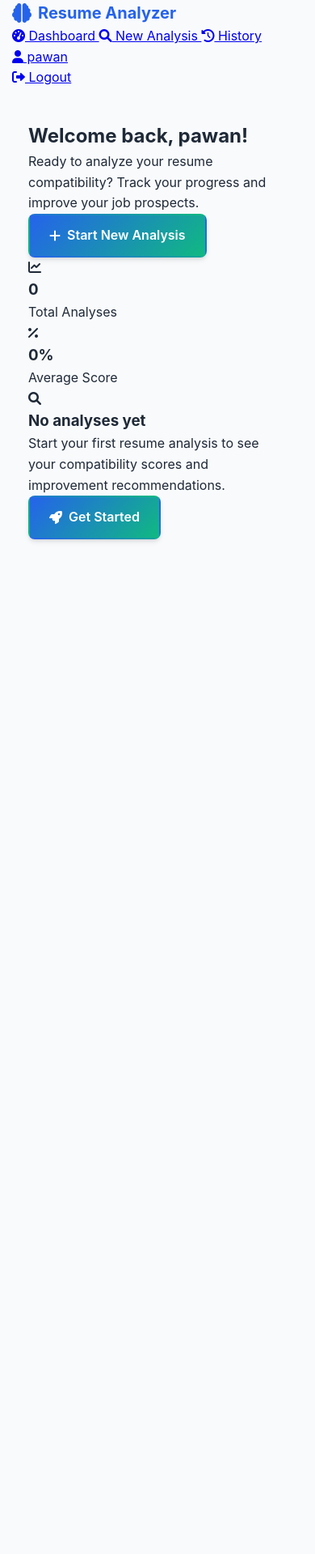
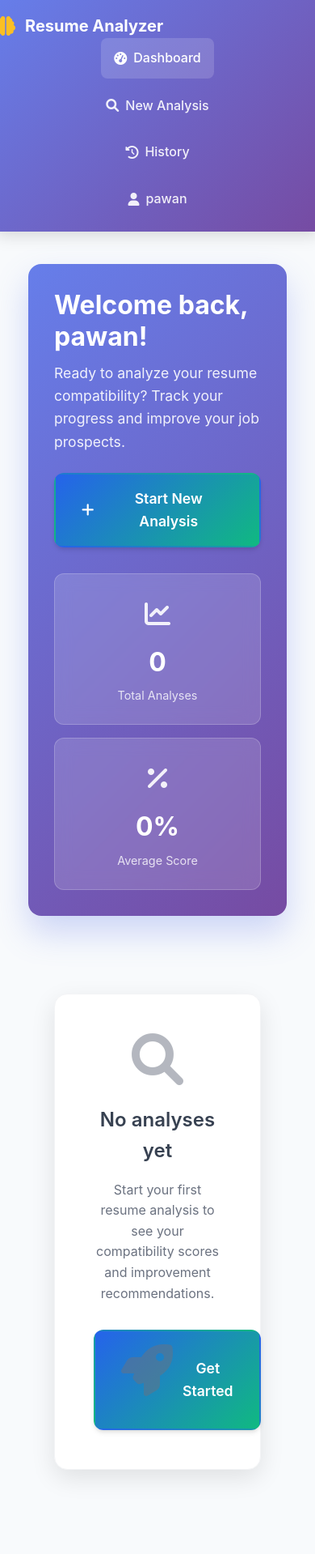
Before and after one commit to pawanbhattarai/resumeanalyzer, a Flask app: page /dashboard in a window 390 px wide. Shown: the whole page at 81% size. Before the commit the page ends 669 px from the top, so only its background shows below. Run offline with Flask 3, Linux system fonts and the light colour scheme; a user stored in the database is signed in.

Commit message:
Enhance the dashboard layout with a new stylesheet and improved visual elements
Adds a new CSS file, static/dashboard.css, to style the dashboard layout, including the navigation bar, welcome section, and stat cards, with improved aesthetics and responsiveness.

Replit-Commit-Author: Agent
Replit-Commit-Session-Id: 0d8ca8bb-57cd-41b3-b61c-11c60814e136
Replit-Commit-Checkpoint-Type: full_checkpoint
Replit-Commit-Screenshot-Url: https://storage.googleapis.com/screenshot-production-us-central1/a0399b20-a20d-4f05-9ff1-c1c5c3074750/0d8ca8bb-57cd-41b3-b61c-11c60814e136/sFTIgbe

```diff
--- /dev/null
+++ b/static/dashboard.css
@@ -0,0 +1,380 @@
+/* Dashboard-specific styles */
+
+/* Enhanced Navigation */
+.navbar {
+    background: linear-gradient(135deg, #667eea 0%, #764ba2 100%);
+    border-bottom: none;
+    padding: 1rem 0;
+    margin: 0 -20px;
+    position: sticky;
+    top: 0;
+    z-index: 100;
+    box-shadow: 0 4px 20px rgba(0,0,0,0.15);
+}
+
+.nav-brand {
+    display: flex;
+    align-items: center;
+    gap: 0.75rem;
+    color: white;
+    font-size: 1.25rem;
+    font-weight: 700;
+}
+
+.nav-brand i {
+    color: #fbbf24;
+    font-size: 1.5rem;
+}
+
+.nav-menu {
+    display: flex;
+    align-items: center;
+    gap: 1rem;
+}
+
+.nav-link {
+    display: flex;
+    align-items: center;
+    gap: 0.5rem;
+    padding: 0.75rem 1rem;
+    color: rgba(255, 255, 255, 0.9);
+    text-decoration: none;
+    border-radius: 8px;
+    transition: all 0.3s ease;
+    font-weight: 500;
+}
+
+.nav-link:hover, .nav-link.active {
+    background: rgba(255, 255, 255, 0.15);
+    color: white;
+    transform: translateY(-1px);
+}
+
+.nav-dropdown {
+    position: relative;
+}
+
+.dropdown-menu {
+    position: absolute;
+    top: 100%;
+    right: 0;
+    background: white;
+    border-radius: 8px;
+    box-shadow: 0 10px 25px rgba(0,0,0,0.15);
+    min-width: 160px;
+    padding: 0.5rem 0;
+    opacity: 0;
+    visibility: hidden;
+    transform: translateY(-10px);
+    transition: all 0.3s ease;
+}
+
+.nav-dropdown:hover .dropdown-menu {
+    opacity: 1;
+    visibility: visible;
+    transform: translateY(0);
+}
+
+.dropdown-item {
+    display: flex;
+    align-items: center;
+    gap: 0.5rem;
+    padding: 0.75rem 1rem;
+    color: #374151;
+    text-decoration: none;
+    transition: background 0.2s ease;
+}
+
+.dropdown-item:hover {
+    background: #f3f4f6;
+}
+
+/* Welcome Section Enhancement */
+.welcome-section {
+    margin-bottom: 2rem;
+}
+
+.welcome-card {
+    background: linear-gradient(135deg, #667eea 0%, #764ba2 100%);
+    border-radius: 16px;
+    padding: 2.5rem;
+    color: white;
+    display: grid;
+    grid-template-columns: 1fr auto;
+    gap: 2rem;
+    align-items: center;
+    box-shadow: 0 20px 40px rgba(102, 126, 234, 0.3);
+    position: relative;
+    overflow: hidden;
+}
+
+.welcome-card::before {
+    content: '';
+    position: absolute;
+    top: -50%;
+    right: -20%;
+    width: 200px;
+    height: 200px;
+    background: rgba(255, 255, 255, 0.1);
+    border-radius: 50%;
+    filter: blur(20px);
+}
+
+.welcome-content h1 {
+    font-size: 2.5rem;
+    font-weight: 700;
+    margin-bottom: 0.75rem;
+    line-height: 1.2;
+}
+
+.welcome-content p {
+    font-size: 1.1rem;
+    opacity: 0.9;
+    margin-bottom: 1.5rem;
+    line-height: 1.6;
+}
+
+.action-btn {
+    display: inline-flex;
+    align-items: center;
+    gap: 0.75rem;
+    padding: 1rem 2rem;
+    background: white;
+    color: #667eea;
+    text-decoration: none;
+    border-radius: 12px;
+    font-weight: 600;
+    font-size: 1.1rem;
+    transition: all 0.3s ease;
+    box-shadow: 0 4px 15px rgba(255, 255, 255, 0.3);
+}
+
+.action-btn:hover {
+    transform: translateY(-2px);
+    box-shadow: 0 8px 25px rgba(255, 255, 255, 0.4);
+}
+
+.welcome-stats {
+    display: grid;
+    grid-template-columns: 1fr 1fr;
+    gap: 1rem;
+}
+
+.stat-card {
+    background: rgba(255, 255, 255, 0.15);
+    border-radius: 12px;
+    padding: 1.5rem;
+    text-align: center;
+    backdrop-filter: blur(10px);
+    border: 1px solid rgba(255, 255, 255, 0.2);
+}
+
+.stat-icon {
+    font-size: 2rem;
+    margin-bottom: 0.5rem;
+    opacity: 0.9;
+}
+
+.stat-info h3 {
+    font-size: 2rem;
+    font-weight: 700;
+    margin-bottom: 0.25rem;
+}
+
+.stat-info p {
+    font-size: 0.9rem;
+    opacity: 0.8;
+}
+
+/* Empty State Enhancement */
+.empty-state {
+    text-align: center;
+    padding: 4rem 2rem;
+}
+
+.empty-card {
+    background: white;
+    border-radius: 16px;
+    padding: 3rem;
+    max-width: 500px;
+    margin: 0 auto;
+    box-shadow: 0 10px 30px rgba(0,0,0,0.1);
+    border: 1px solid #f3f4f6;
+}
+
+.empty-card i {
+    font-size: 4rem;
+    color: #6b7280;
+    margin-bottom: 1.5rem;
+    opacity: 0.5;
+}
+
+.empty-card h3 {
+    font-size: 1.5rem;
+    color: #374151;
+    margin-bottom: 1rem;
+    font-weight: 600;
+}
+
+.empty-card p {
+    color: #6b7280;
+    margin-bottom: 2rem;
+    line-height: 1.6;
+}
+
+/* Recent Analyses Section */
+.recent-section {
+    margin-bottom: 2rem;
+}
+
+.section-header {
+    display: flex;
+    justify-content: between;
+    align-items: center;
+    margin-bottom: 1.5rem;
+    padding-bottom: 0.5rem;
+    border-bottom: 2px solid #f3f4f6;
+}
+
+.section-header h2 {
+    font-size: 1.5rem;
+    color: #374151;
+    font-weight: 600;
+}
+
+.view-all-link {
+    color: #667eea;
+    text-decoration: none;
+    font-weight: 500;
+    display: flex;
+    align-items: center;
+    gap: 0.5rem;
+    transition: color 0.3s ease;
+}
+
+.view-all-link:hover {
+    color: #4f46e5;
+}
+
+.analyses-grid {
+    display: grid;
+    grid-template-columns: repeat(auto-fit, minmax(300px, 1fr));
+    gap: 1.5rem;
+}
+
+.analysis-card {
+    background: white;
+    border-radius: 12px;
+    padding: 1.5rem;
+    box-shadow: 0 4px 12px rgba(0,0,0,0.08);
+    border: 1px solid #f3f4f6;
+    transition: all 0.3s ease;
+}
+
+.analysis-card:hover {
+    transform: translateY(-2px);
+    box-shadow: 0 8px 25px rgba(0,0,0,0.12);
+}
+
+.analysis-header {
+    display: flex;
+    justify-content: between;
+    align-items: start;
+    margin-bottom: 1rem;
+}
+
+.analysis-title h3 {
+    font-size: 1.1rem;
+    color: #374151;
+    margin-bottom: 0.25rem;
+    font-weight: 600;
+}
+
+.analysis-title p {
+    color: #6b7280;
+    font-size: 0.9rem;
+}
+
+.compatibility-badge {
+    padding: 0.5rem 1rem;
+    border-radius: 20px;
+    font-weight: 600;
+    font-size: 0.9rem;
+}
+
+.compatibility-badge.high {
+    background: #d1fae5;
+    color: #065f46;
+}
+
+.compatibility-badge.medium {
+    background: #fef3c7;
+    color: #92400e;
+}
+
+.compatibility-badge.low {
+    background: #fee2e2;
+    color: #991b1b;
+}
+
+.analysis-meta {
+    display: flex;
+    justify-content: between;
+    align-items: center;
+    padding-top: 1rem;
+    border-top: 1px solid #f3f4f6;
+}
+
+.analysis-date {
+    color: #6b7280;
+    font-size: 0.85rem;
+    display: flex;
+    align-items: center;
+    gap: 0.5rem;
+}
+
+.view-link {
+    color: #667eea;
+    text-decoration: none;
+    font-weight: 500;
+    font-size: 0.9rem;
+    display: flex;
+    align-items: center;
+    gap: 0.25rem;
+    transition: color 0.3s ease;
+}
+
+.view-link:hover {
+    color: #4f46e5;
+}
+
+/* Responsive Design */
+@media (max-width: 768px) {
+    .welcome-card {
+        grid-template-columns: 1fr;
+        padding: 2rem;
+    }
+
+    .welcome-content h1 {
+        font-size: 2rem;
+    }
+
+    .welcome-stats {
+        grid-template-columns: 1fr;
+    }
+
+    .nav-menu {
+        flex-direction: column;
+        gap: 0.5rem;
+    }
+
+    .analyses-grid {
+        grid-template-columns: 1fr;
+    }
+
+    .section-header {
+        flex-direction: column;
+        align-items: start;
+        gap: 0.5rem;
+    }
+}
--- a/templates/dashboard.html
+++ b/templates/dashboard.html
@@ -6,6 +6,7 @@
     <meta name="viewport" content="width=device-width, initial-scale=1.0">
     <title>Dashboard - Resume Analyzer</title>
     <link rel="stylesheet" href="{{ url_for('static', filename='style.css') }}">
+    <link rel="stylesheet" href="{{ url_for('static', filename='dashboard.css') }}">
     <link rel="stylesheet" href="https://cdnjs.cloudflare.com/ajax/libs/font-awesome/6.0.0/css/all.min.css">
 </head>
 <body>
```
